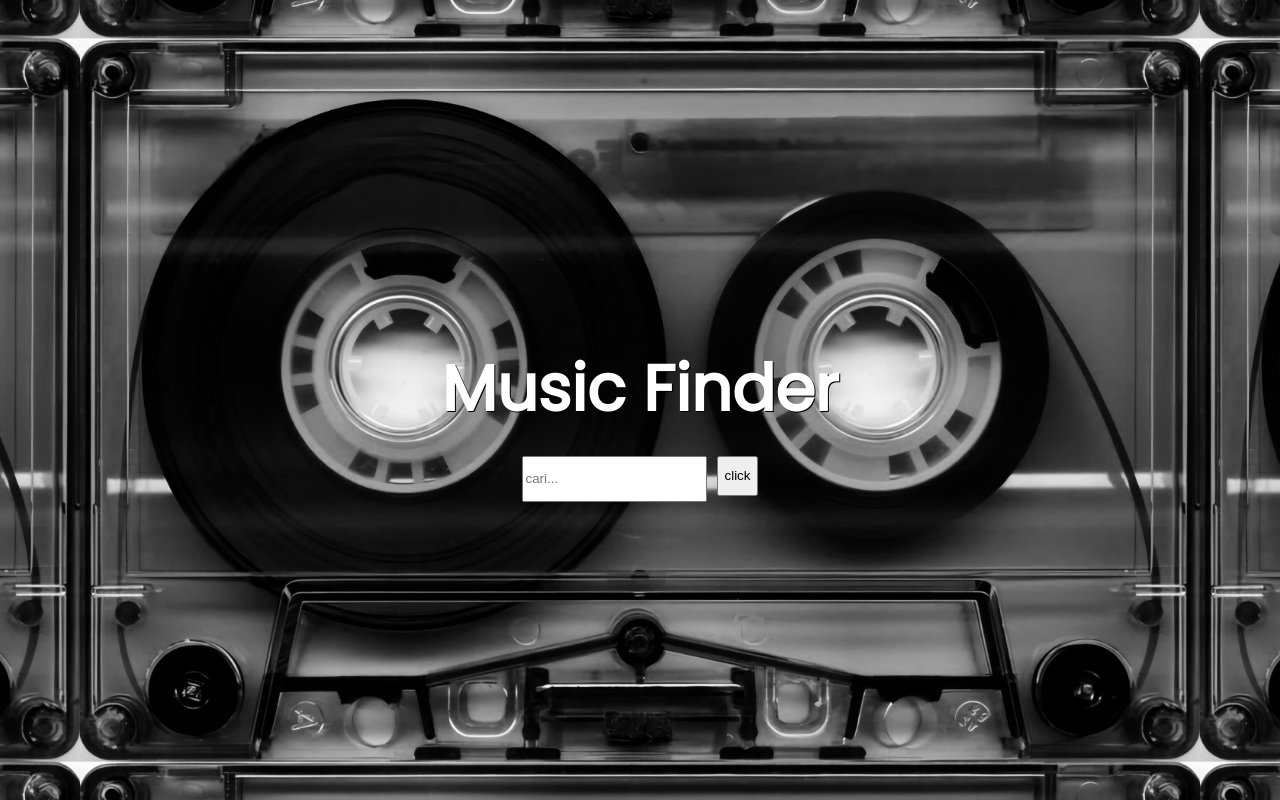
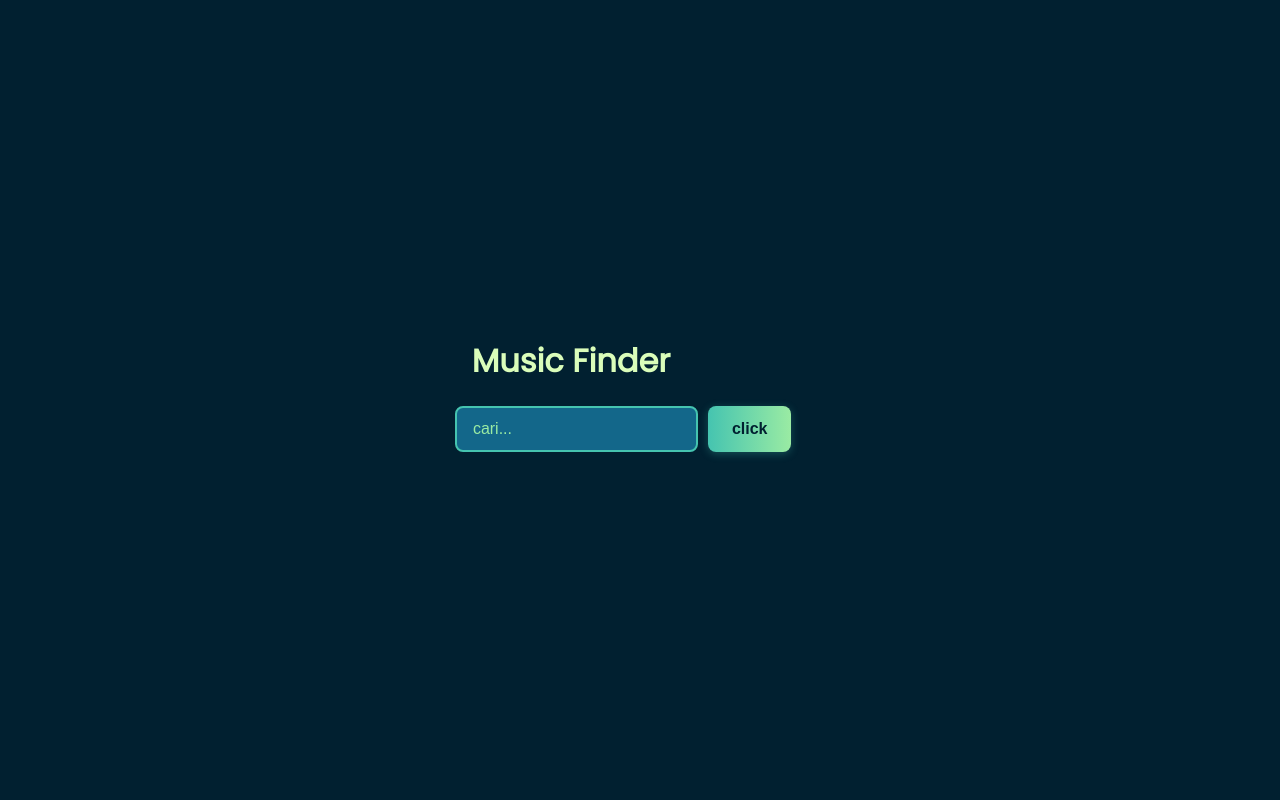
Before and after one commit to Markod1r/MusicFinder, a website: page index.html in a window 1280 px wide. Drawn offline with Linux system fonts and the light colour scheme.

Commit message:
change: theme

```diff
--- a/style.css
+++ b/style.css
@@ -1,43 +1,123 @@
 body {
 	margin: 0;
 	padding: 0;
-	font-family: "Poppins";
-  text-shadow: 1px 1px black;
-}
-
-.hero {
-	/* background: url("MusicFinder.jpeg") no-repeat center center;
-	background-size: cover; */
-	background-image: url("MusicFinder.jpeg");
-	background-position: center;
-	background-repeat: repeat;
-	background-size: 70rem;
+	font-family: 'Poppins', sans-serif;
+	background: #012030;
+	color: #DAFDBA;
 	min-height: 100vh;
-	max-height: auto;
 	display: flex;
 	flex-direction: column;
+	align-items: center;
 	justify-content: center;
-	align-items: center;
+  }
+
+  header {
+	margin-bottom: 2rem;
 	text-align: center;
-}
+  }
 
-h1 {
-	color: white;
-	font-size: 64px;
-	margin-bottom: 20px;
-}
+  header h1 {
+	color: #DAFDBA;
+	font-size: 3rem;
+	margin: 0;
+	text-shadow: 2px 2px 8px #13678A;
+  }
 
-.search-bar {
+  header p {
+	color: #9AEBA3;
+	font-size: 1.2rem;
+	margin-top: 0.5rem;
+  }
+
+  .search-bar {
 	display: flex;
 	gap: 10px;
-}
+	margin-bottom: 2rem;
+	width: 90%;
+	max-width: 500px;
+	justify-content: center;
+  }
 
-input[type="text"],
-button {
-	height: 40px;
-}
-#result {
-	color: aliceblue;
-	display: flex;
-	flex-direction: column;
-}
+  #input {
+	flex: 1;
+	padding: 12px 16px;
+	border-radius: 8px;
+	border: 2px solid #45C4B0;
+	background-color: #13678A;
+	color: #DAFDBA;
+	font-size: 16px;
+	outline: none;
+	transition: border-color 0.3s, box-shadow 0.3s, background 0.3s;
+  }
+
+  #input::placeholder {
+	color: #9AEBA3;
+	opacity: 1;
+  }
+
+  #input:focus {
+	border-color: #9AEBA3;
+	box-shadow: 0 0 8px #45C4B0;
+	background-color: #45C4B0;
+	color: #012030;
+  }
+
+  #button {
+	padding: 12px 24px;
+	background: linear-gradient(90deg, #45C4B0, #9AEBA3);
+	border: none;
+	border-radius: 8px;
+	color: #012030;
+	font-size: 16px;
+	font-weight: bold;
+	cursor: pointer;
+	box-shadow: 0 2px 8px rgba(69, 196, 176, 0.3);
+	transition: background 0.3s, transform 0.15s, box-shadow 0.3s;
+  }
+
+  #button:hover {
+	background: linear-gradient(90deg, #9AEBA3, #45C4B0);
+	transform: translateY(-2px) scale(1.05);
+	box-shadow: 0 4px 16px rgba(154, 235, 163, 0.4);
+	color: #13678A;
+  }
+
+  #result {
+	max-width: 600px;
+	width: 90%;
+	margin: 0 auto;
+	text-align: left;
+  }
+
+  #result h2 {
+	color: #45C4B0;
+	margin-bottom: 1rem;
+	text-shadow: 1px 1px 4px #012030;
+  }
+
+  .song-item {
+	background-color: #9AEBA3;
+	color: #012030;
+	padding: 12px 16px;
+	border-radius: 8px;
+	margin-bottom: 12px;
+	box-shadow: 0 2px 6px rgba(1,32,48,0.2);
+	transition: background-color 0.3s, color 0.3s;
+  }
+
+  .song-item:hover {
+	background-color: #DAFDBA;
+	color: #13678A;
+  }
+
+  .song-title {
+	font-weight: 700;
+	font-size: 18px;
+	margin: 0 0 4px 0;
+  }
+
+  .song-artist {
+	font-size: 14px;
+	color: #13678A;
+	margin: 0;
+  }
```
